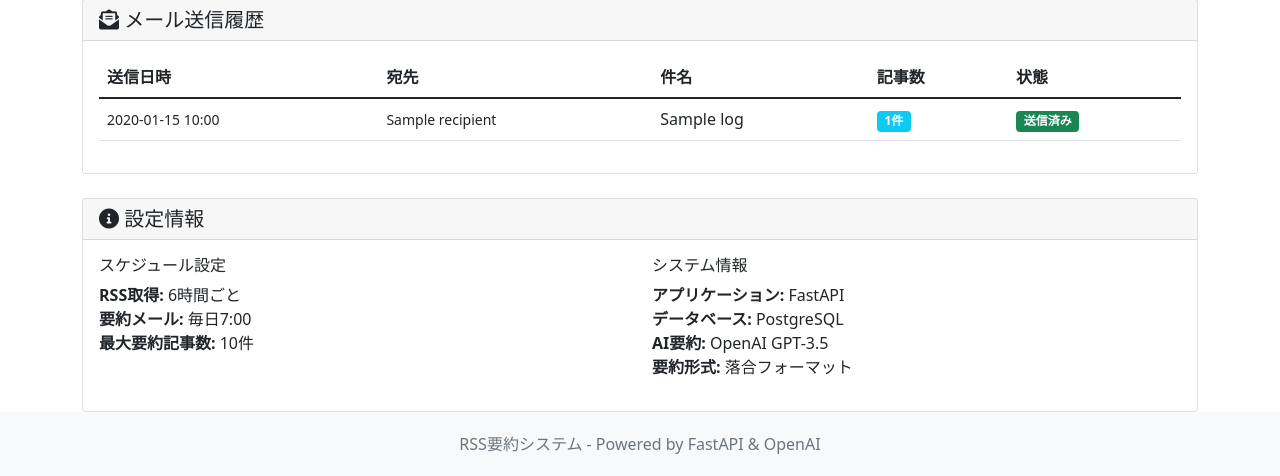
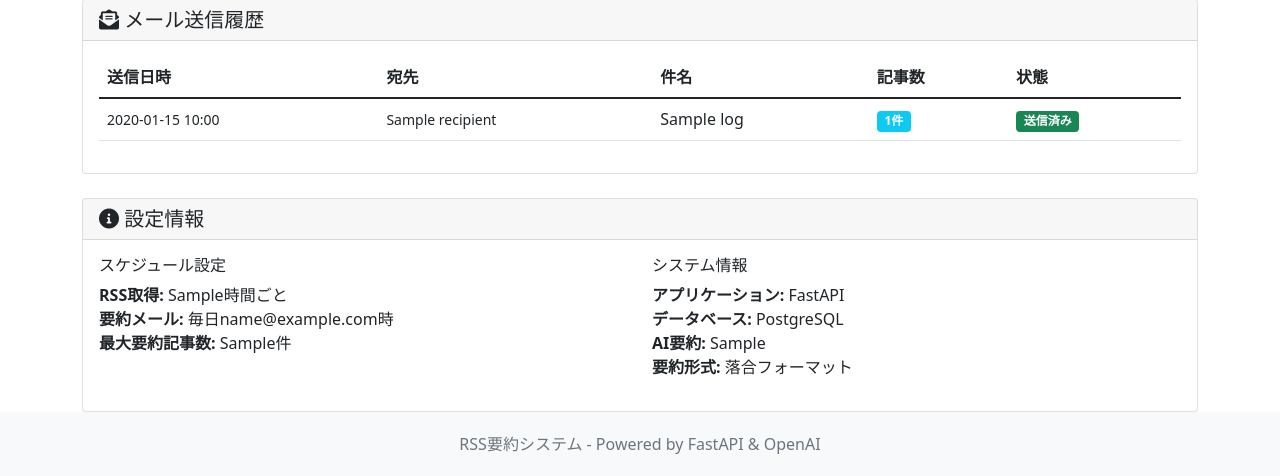
Before and after one commit to utwrd/rss_paper_server, a FastAPI app: template templates/admin.html in a window 1280 px wide. Shown: the part 1041-1517 px from the top of the page. Run offline with FastAPI, Linux system fonts and the light colour scheme; the template is opened without the code that fills it: most values are stand-ins (such as "Sample title", 1, 10 or a date in 2020); data that the repository does not hold is empty; parts of the project's set-up code (start-up, migrations or seed data) failed here and were passed over.

Commit message:
GPTモデルなどを外部設定できるよう変更

```diff
--- a/config.py
+++ b/config.py
@@ -53,6 +53,12 @@ class Settings(BaseSettings):
     # Request settings
     request_timeout: int = 30  # seconds
 
+    # GPT model
+    gpt_model: str = 'o4-mini-2025-04-16'
+
+    # Fetch schedule
+    rss_fetch_interval_hour :int = 6 # hours
+
     class Config:
         env_file = ".env"
         case_sensitive = False
--- a/scheduler.py
+++ b/scheduler.py
@@ -92,7 +92,7 @@ class TaskScheduler:
         # Parse cron-like schedule for RSS fetching (simplified)
         # For now, we'll use simple schedule library syntax
         # RSS fetch every 6 hours
-        schedule.every(6).hours.do(self.fetch_rss_job)
+        schedule.every(settings.rss_fetch_interval_hour).hours.do(self.fetch_rss_job)
 
         # Summary email every day at configured time (JST)
         import pytz
--- a/summarizer.py
+++ b/summarizer.py
@@ -46,7 +46,7 @@ URL: {article.link}
 
         try:
             response = self.client.chat.completions.create(
-                model="o4-mini-2025-04-16",
+                model=settings.gpt_model,
                 messages=[
                     {
                         "role": "system",
--- a/templates/admin.html
+++ b/templates/admin.html
@@ -231,9 +231,9 @@
                     <div class="col-md-6">
                         <h6>スケジュール設定</h6>
                         <ul class="list-unstyled">
-                            <li><strong>RSS取得:</strong> 6時間ごと</li>
-                            <li><strong>要約メール:</strong> 毎日7:00</li>
-                            <li><strong>最大要約記事数:</strong> 10件</li>
+                            <li><strong>RSS取得:</strong> {{settings.rss_fetch_interval_hour}}時間ごと</li>
+                            <li><strong>要約メール:</strong> 毎日{{settings.summary_email_hour}}時</li>
+                            <li><strong>最大要約記事数:</strong> {{settings.max_articles_to_summarize}}件</li>
                         </ul>
                     </div>
                     <div class="col-md-6">
@@ -241,7 +241,7 @@
                         <ul class="list-unstyled">
                             <li><strong>アプリケーション:</strong> FastAPI</li>
                             <li><strong>データベース:</strong> PostgreSQL</li>
-                            <li><strong>AI要約:</strong> OpenAI GPT-3.5</li>
+                            <li><strong>AI要約:</strong> {{settings.gpt_model}} </li>
                             <li><strong>要約形式:</strong> 落合フォーマット</li>
                         </ul>
                     </div>
--- a/templates/articles.html
+++ b/templates/articles.html
@@ -66,7 +66,10 @@ document.addEventListener('DOMContentLoaded', function() {
 
     // 「選択した記事を削除」ボタンのクリックイベント
     document.getElementById('deleteSelectedBtn').addEventListener('click', function() {
-        if (selectedArticles.length === 0) return;
+        //if (selectedArticles.length === 0) return;
+
+        // fetch selected articles
+        selectedArticles = Array.from(document.querySelectorAll('.article-checkbox:checked')).map(cb => parseInt(cb.value));
 
         if (confirm(`選択した記事 ${selectedArticles.length}件を削除してもよろしいですか？`)) {
             deleteArticles(selectedArticles);
--- a/web_app.py
+++ b/web_app.py
@@ -298,7 +298,8 @@ async def admin_panel(
     return templates.TemplateResponse("admin.html", {
         "request": request,
         "email_logs": email_logs,
-        "schedule_info": schedule_info
+        "schedule_info": schedule_info,
+        "settings": settings,
     })
 
 
```
Also changed, not shown: 2 other files.
